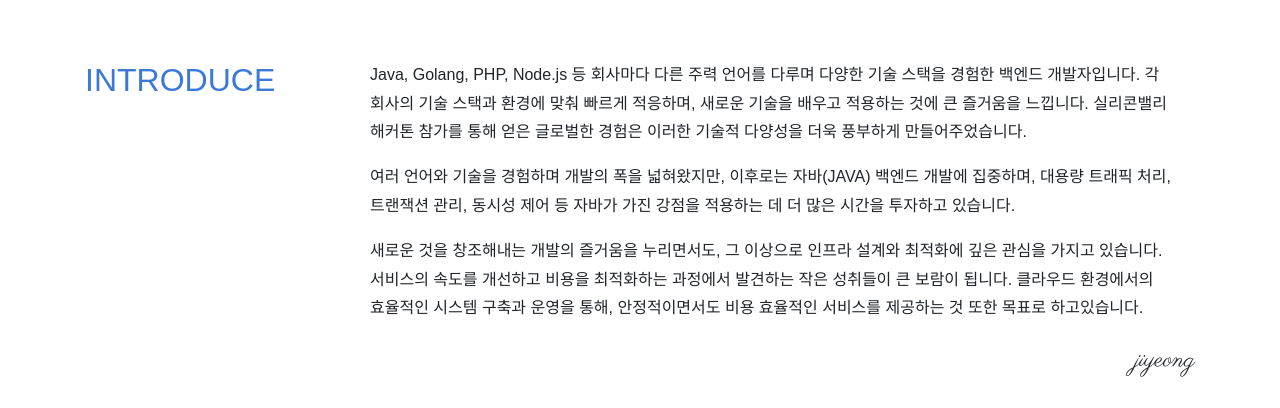
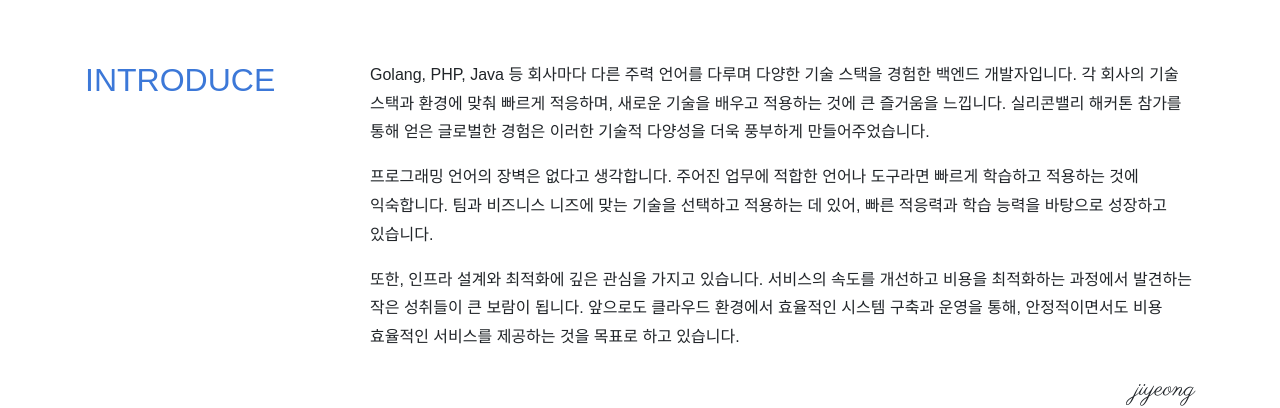
Before and after one commit to jiyeongdev/resume, a Next.js app: page / in a window 1280 px wide. Shown: the part 328-736 px from the top of the page. Built offline with nearby package versions, Linux system fonts and the light colour scheme; a web font is replaced by a local one.

Commit message:
intro 기존으로 롤백

```diff
--- a/payload/introduce.ts
+++ b/payload/introduce.ts
@@ -14,11 +14,10 @@ const introduce: IIntroduce.Payload = {
     // '새로운 것을 창조해내는 개발의 즐거움을 누리면서도, 그 이상으로 인프라 설계와 최적화에 깊은 관심을 가지고 있습니다. 서비스의 속도를 개선하고 비용을 최적화하는 과정에서 발견하는 작은 성취들이 큰 보람이 됩니다. 이러한 경험을 통해 단순한 개발을 넘어, 지속 가능하고 효율적인 시스템을 구축하는 것의 중요성을 배웠습니다.',
     // '프로그래밍 언어의 장벽은 없다고 생각합니다. 주어진 업무에 적합한 언어나 도구라면 빠르게 학습하고 적용하는 것에 익숙하며, 결국 서비스의 가치와 사용자 경험이 가장 중요하다고 믿습니다. 세상에 이로운 영향을 주는 IT의 힘을 믿으며, 기술 경험 공유와 아이디어 토론을 즐기는 개발자입니다. 팀과 비즈니스 니즈에 맞는 기술을 선택하고 적용하는 데 있어 빠른 적응력과 학습 능력을 바탕으로 성장하고 있습니다.',
 
-    // 2025.07.16 이전 소개
-    'Java, Golang, PHP, Node.js 등 회사마다 다른 주력 언어를 다루며 다양한 기술 스택을 경험한 백엔드 개발자입니다. 각 회사의 기술 스택과 환경에 맞춰 빠르게 적응하며, 새로운 기술을 배우고 적용하는 것에 큰 즐거움을 느낍니다. 실리콘밸리 해커톤 참가를 통해 얻은 글로벌한 경험은 이러한 기술적 다양성을 더욱 풍부하게 만들어주었습니다.',
-    '여러 언어와 기술을 경험하며 개발의 폭을 넓혀왔지만, 이후로는 자바(JAVA) 백엔드 개발에 집중하며, 대용량 트래픽 처리, 트랜잭션 관리, 동시성 제어 등 자바가 가진 강점을 적용하는 데 더 많은 시간을 투자하고 있습니다.',
-    '새로운 것을 창조해내는 개발의 즐거움을 누리면서도, 그 이상으로 인프라 설계와 최적화에 깊은 관심을 가지고 있습니다. 서비스의 속도를 개선하고 비용을 최적화하는 과정에서 발견하는 작은 성취들이 큰 보람이 됩니다. 클라우드 환경에서의 효율적인 시스템 구축과 운영을 통해, 안정적이면서도 비용 효율적인 서비스를 제공하는 것 또한 목표로 하고있습니다.',
-    // '프로그래밍 언어의 장벽은 없다고 생각합니다. 주어진 업무에 적합한 언어나 도구라면 빠르게 학습하고 적용하는 것에 익숙합니다. 팀과 비즈니스 니즈에 맞는 기술을 선택하고 적용하는 데 있어, 빠른 적응력과 학습 능력을 바탕으로 성장하고 있습니다.',
+    'Golang, PHP, Java 등 회사마다 다른 주력 언어를 다루며 다양한 기술 스택을 경험한 백엔드 개발자입니다. 각 회사의 기술 스택과 환경에 맞춰 빠르게 적응하며, 새로운 기술을 배우고 적용하는 것에 큰 즐거움을 느낍니다. 실리콘밸리 해커톤 참가를 통해 얻은 글로벌한 경험은 이러한 기술적 다양성을 더욱 풍부하게 만들어주었습니다.',
+    // '앞으로는 자바(JAVA) 개발자로서 한층 더 깊이 있는 성장과 실질적인 문제 해결에 기여하는 개발자가 되고자 합니다. 새로운 기술과 변화에도 유연하게 대응하되, 자바(JAVA)라는 한 분야에서 전문성을 쌓아가는 과정에 집중하고 있습니다.',
+    '프로그래밍 언어의 장벽은 없다고 생각합니다. 주어진 업무에 적합한 언어나 도구라면 빠르게 학습하고 적용하는 것에 익숙합니다. 팀과 비즈니스 니즈에 맞는 기술을 선택하고 적용하는 데 있어, 빠른 적응력과 학습 능력을 바탕으로 성장하고 있습니다.',
+    '또한, 인프라 설계와 최적화에 깊은 관심을 가지고 있습니다. 서비스의 속도를 개선하고 비용을 최적화하는 과정에서 발견하는 작은 성취들이 큰 보람이 됩니다. 앞으로도 클라우드 환경에서 효율적인 시스템 구축과 운영을 통해, 안정적이면서도 비용 효율적인 서비스를 제공하는 것을 목표로 하고 있습니다.',
 
     // 2025.07.16 이후 소개
     // '여러 언어와 기술을 경험하며 개발의 폭을 넓혀왔지만, 점차 자바(Java)라는 언어의 구조적이고 견고한 매력에 깊이 빠지게 되었습니다. 이후로는 자바 백엔드 개발에 집중하며, 대용량 트래픽 처리, 트랜잭션 관리, 동시성 제어 등 자바가 가진 강점을 실무에 적용하는 데 많은 시간을 투자해왔습니다.',
```
Also changed, not shown: 2 other files (tests, documents, lock files or other folders).
